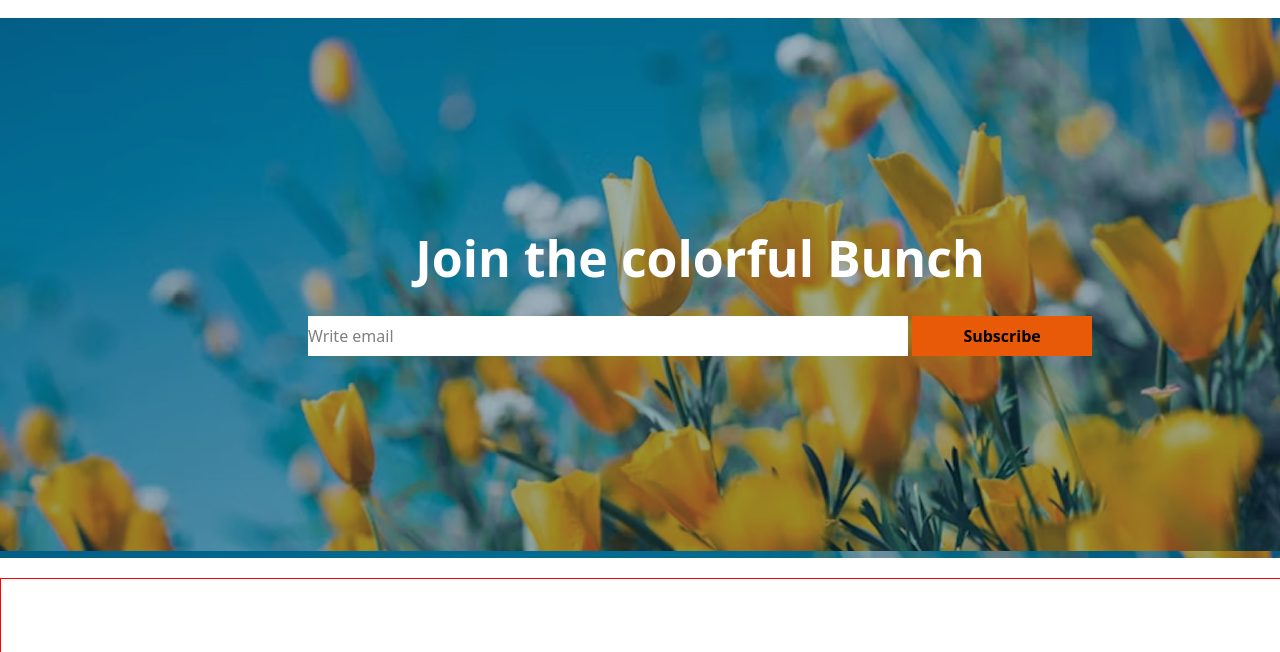
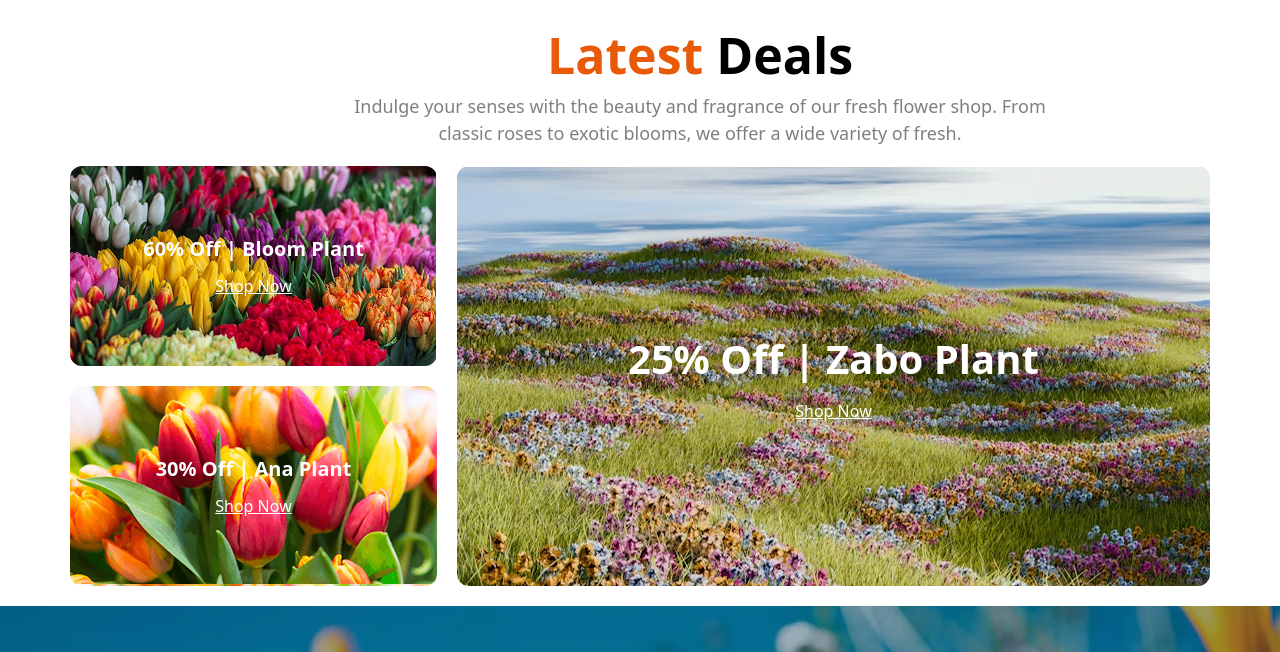
Before and after one commit to saifur-sagor/Assignment-2-repository, a plain HTML site: page index.html in a window 1280 px wide. Shown: the part 2242-2894 px from the top of the page. Drawn offline with nearby package versions, Linux system fonts and the light colour scheme.

Commit message:
challeng part done

```diff
--- a/index.html
+++ b/index.html
@@ -180,6 +180,33 @@
           </ul>
         </div>
       </section>
+      <!-- latest-deals -->
+      <div class="deals">
+        <h2><span>Latest</span> Deals</h2>
+        <p class="paragraph">
+          Indulge your senses with the beauty and fragrance of our fresh flower
+          shop. From <br />classic roses to exotic blooms, we offer a wide
+          variety of fresh.
+        </p>
+      </div>
+      <!-- challenge-part -->
+      <section class="challenge">
+        <div class="left-side">
+          <div class="left-top text-box">
+            <h2>60% Off | Bloom Plant</h2>
+            <a href="">Shop Now</a>
+          </div>
+          <div class="left-buttom text-box">
+            <h2>30% Off | Ana Plant</h2>
+            <a href="#">Shop Now</a>
+          </div>
+        </div>
+
+        <div class="right-side text-box">
+          <h2>25% Off | Zabo Plant</h2>
+          <a href="#" class="link">Shop Now</a>
+        </div>
+      </section>
 
       <!-- form-section -->
       <section>
--- a/style.css
+++ b/style.css
@@ -171,7 +171,94 @@ span {
   font-size: 22px;
   font-weight: 400;
 }
+/* latest-deals */
+.deals {
+  width: 1400px;
+  height: 138px;
+  text-align: center;
+}
+.deals h2 {
+  font-size: 50px;
+  font-weight: bold;
+  color: #000000;
+}
+/* challenge-part */
+
+.challenge {
+  width: 1140px;
+  height: 420px;
+  margin: 10px auto;
+  display: flex;
+  gap: 20px;
+}
+
+.left-side {
+  display: flex;
+  flex-direction: column;
+  gap: 20px;
+  width: 367px;
+  height: 100%;
+}
+
+.left-top {
+  background-image: url(assets/deal-bloom.png);
+  height: 50%;
+  border-radius: 12px;
+}
+
+.left-buttom {
+  background-image: url(assets/deal-ana.png);
+  height: 50%;
+  border-radius: 12px;
+}
+
+.right-side {
+  background-image: url(assets/deal-zabo.png);
+  width: 753px;
+  height: 100%;
+  border-radius: 12px;
+}
+.text-box {
+  color: #ffffff;
+  display: flex;
+  flex-direction: column;
+  justify-content: center;
+  align-items: center;
+}
+.left-top h2 {
+  font-size: 20px;
+  font-weight: bold;
+  color: #ffffff;
+  margin-bottom: 10px;
+}
+.left-buttom h2 {
+  font-size: 20px;
+  font-weight: bold;
+  color: #ffffff;
+  margin-bottom: 10px;
+}
+
+.right-side h2 {
+  font-size: 40px;
+  font-weight: bold;
+  color: #ffffff;
+  margin-bottom: 10px;
+}
+.right-side a {
+  font-size: 28px;
+  font-weight: 400;
+  color: #ffffff;
+  text-decoration: underline;
+}
+
+.text-box a {
+  font-size: 16px;
+  color: #ffffff;
+  font-weight: 400;
+  text-decoration: underline;
+}
 /* form-section */
+
 .join-bounch {
   width: 1400px;
   height: 500px;
@@ -199,6 +286,7 @@ span {
   width: 180px;
   height: 40px;
   font-weight: 600;
+  margin-left: -4px;
   border: none;
   background-color: #e95a08;
 }
@@ -225,6 +313,7 @@ footer {
 .logo-right {
   width: 215px;
   height: 35px;
+  margin-top: -95px;
   display: flex;
   justify-content: space-between;
   gap: 10px;
```
